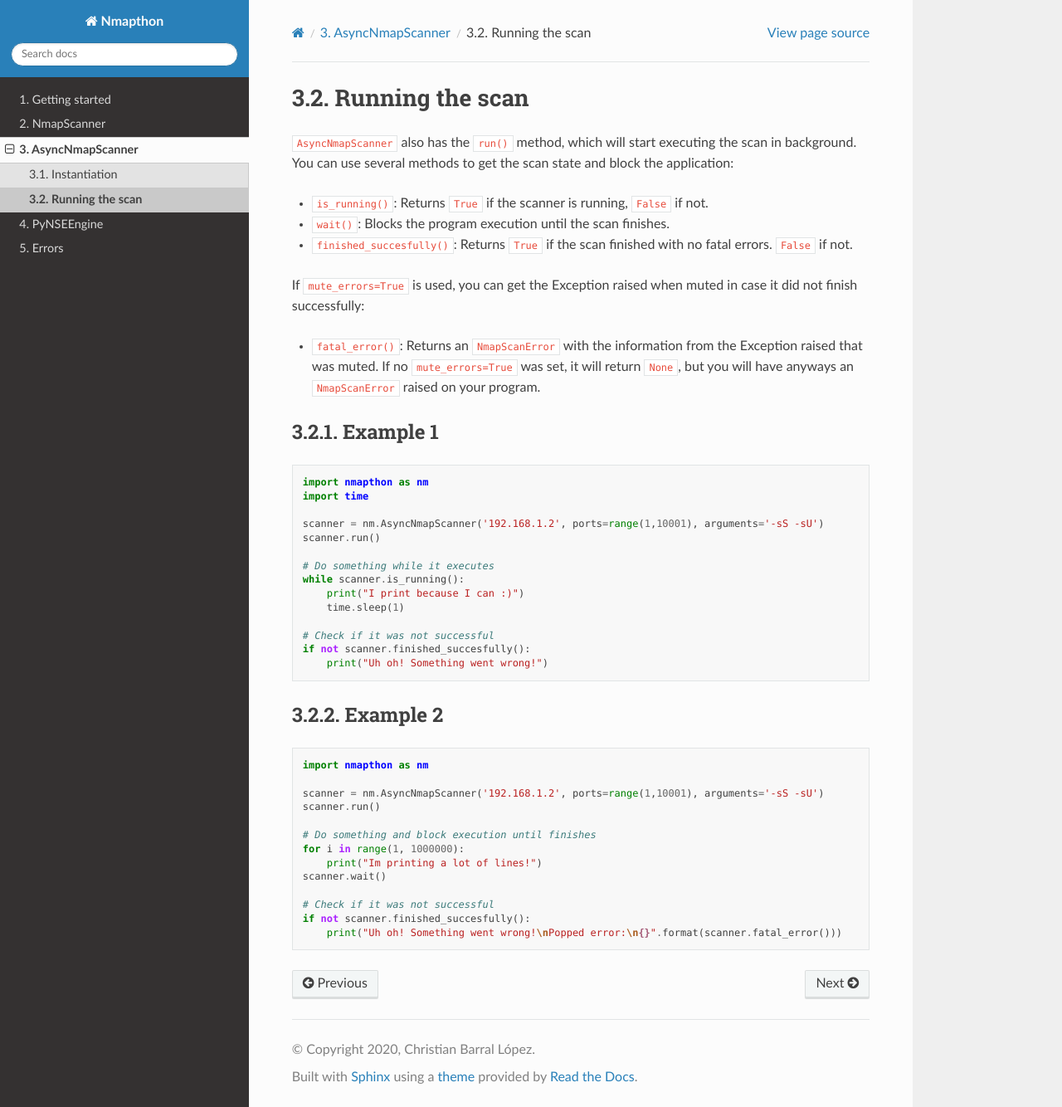
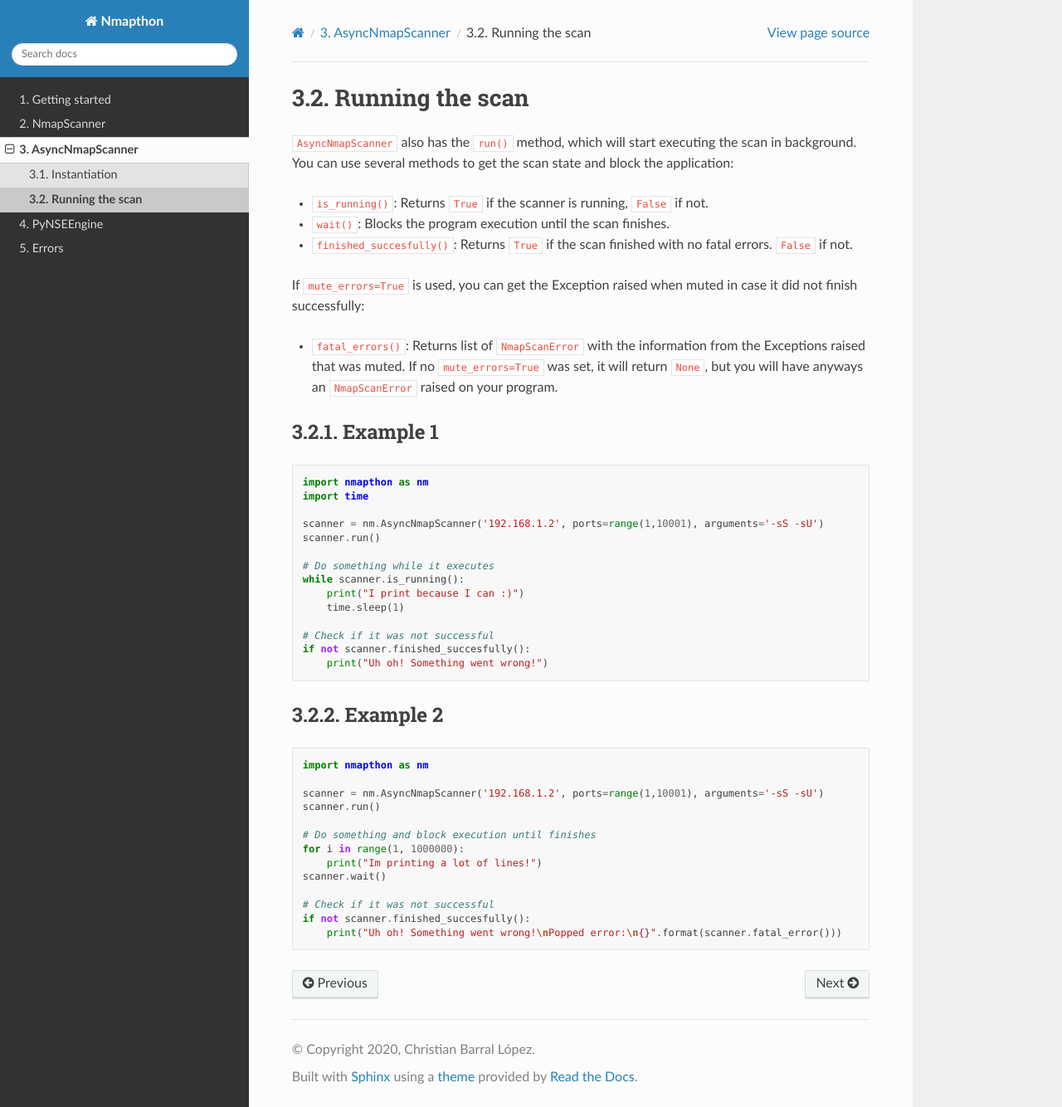
Before and after one commit to cblopez/nmapthon, a Sphinx documentation site: the page built from docs/running_scan_async.rst, in a window 1280 px wide and 1334 px high. Shown: the whole window at 83% size. Built offline with Sphinx 7.4.7 and the Read the Docs theme 2.0.0, drawn with Linux system fonts in a browser that asks for light colours.

Commit message:
Process to Thread and Async instantiation fixes

````diff
--- a/docs/async_instantiation.rst
+++ b/docs/async_instantiation.rst
@@ -4,7 +4,7 @@
 Instantiating ``AsyncNmapScanner`` has the same ``**kwargs`` as the ``NmapScanner`` class (:doc:`instantiation`), but this one has an optional extra ``kwargs`` parameter:
 
 - ``mute_errors``: A boolean type parameter, ``False`` by default. If set to ``True``, the scanner won't show fatal errors when executing.
-- ``wrapper``: Wrapper class for executing the background scan. By default, this value is ``multiprocessing.Process`` to avoid GIL problems, but you can specify ``threading.Thread`` if needed.
+- ``wrapper``: Wrapper class for executing the background scan. By default, this value is ``threading.Thread``, but you can specify ``multiprocessing.Process`` if needed.
 
 Example
 +++++++
--- a/docs/engine_port_script.rst
+++ b/docs/engine_port_script.rst
@@ -8,7 +8,7 @@
 ``port_script(name:str, port:(str,int,list), targets='*', proto='*', states=None, args=None)``:
 
 - ``name``: Name that will be used on the ``NmapScanner`` instance to reference the script output.
-- ``port``: Single port or list of ports that, when found with the given states, will make the engine execute the function. They are specified the same way as ports are specified during the ``NmapScanner`` :doc:`instantiation`.
+- ``ports``: Single port or list of ports that, when found with the given states, will make the engine execute the function. They are specified the same way as ports are specified during the ``NmapScanner`` :doc:`instantiation`.
 - ``targets``: Specify the targets that will be affected by the function. ``'*'`` means all of them. Targets can be specified as an ``str`` or a ``list`` type, the same way as targets are specified during the ``NmapScanner`` :doc:`instantiation`.
 - ``proto``: Transport layer protocol from the port. Default is ```*'`` which means anyone, but can also be ``'tcp'`` or ``'udp'``.
 - ``states``: Port states when the function will be triggered. Default is ``None``, which means only ``'open'`` state, but can be a ``list`` containing any of the following values: ``'open'``, ``'filtered'`` and ``'closed'``.
--- a/docs/running_scan_async.rst
+++ b/docs/running_scan_async.rst
@@ -10,7 +10,7 @@
 
 If ``mute_errors=True`` is used, you can get the Exception raised when muted in case it did not finish successfully:
 
-- ``fatal_error()``: Returns an ``NmapScanError`` with the information from the Exception raised that was muted. If no ``mute_errors=True`` was set, it will return ``None``, but you will have anyways an ``NmapScanError`` raised on your program.
+- ``fatal_errors()``: Returns list of ``NmapScanError`` with the information from the Exceptions raised that was muted. If no ``mute_errors=True`` was set, it will return ``None``, but you will have anyways an ``NmapScanError`` raised on your program.
 
 Example 1
 +++++++++
````
Also changed, not shown: 1 other file.
